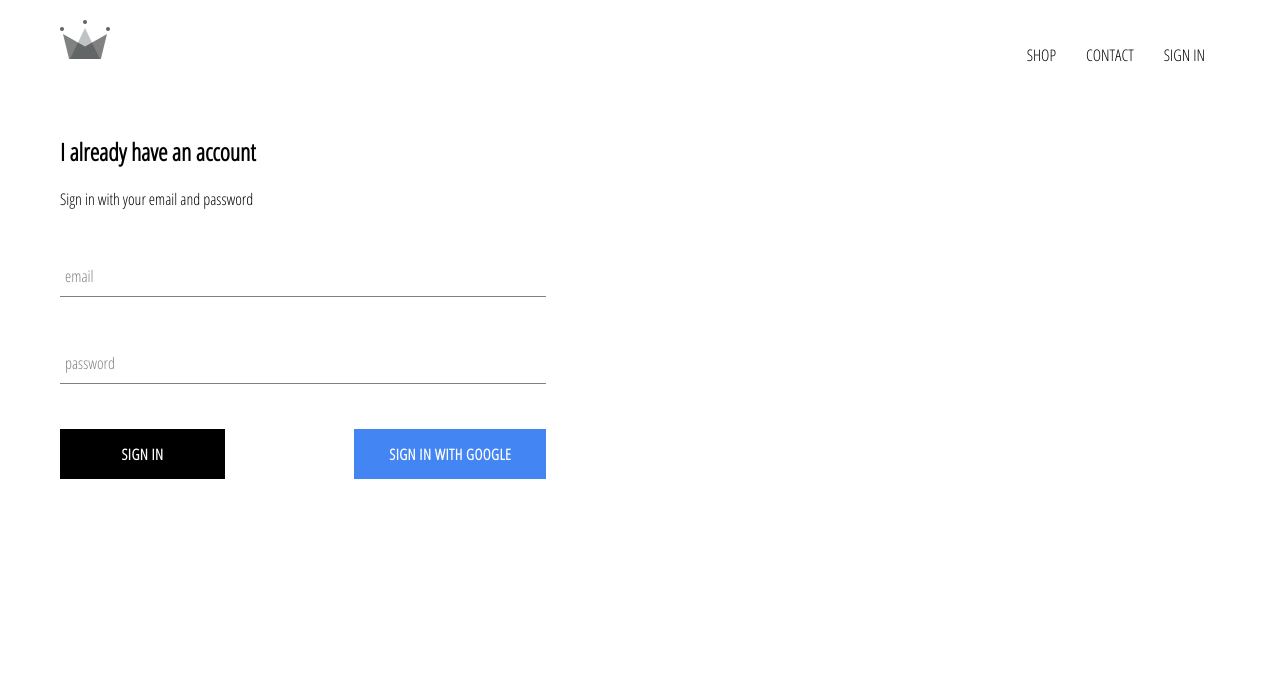
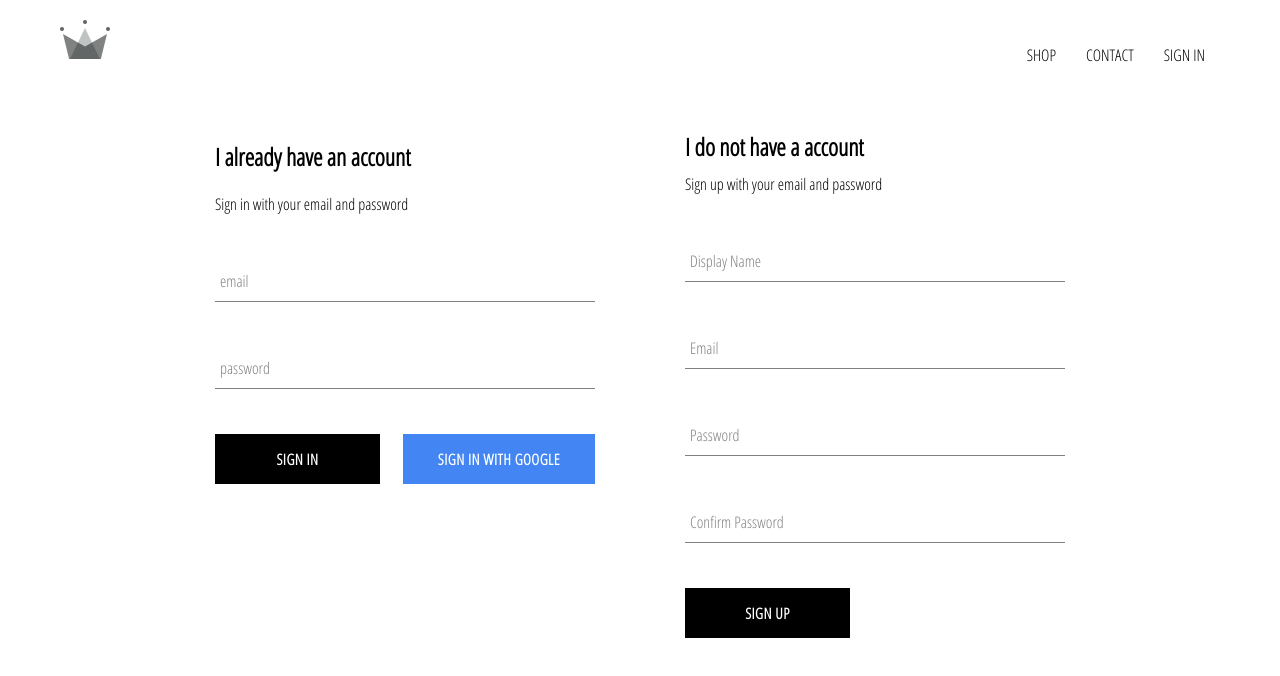
Before and after one commit to luigiramirezrodriguez/elroute, a React (Create React App) app: page /signin in a window 1280 px wide. Shown: the top 676 px of the page. Built offline with nearby package versions, Linux system fonts and the light colour scheme; no server answers.

Commit message:
implement firebase utils, includes ability to store authenticated user into our firestore

```diff
--- a/src/App.js
+++ b/src/App.js
@@ -3,10 +3,10 @@
 import './App.css';
 
 import HomePage from './pages/homepage/homepage.components';
-import ShopPage from './pages/shop/shop.components.jsx';
-import SignInandSignUpPage from './pages/sign-in-and-sign-up/sign-in-and-sign-up.components.jsx';
-import Header from './components/header/header.components.jsx';
-import { auth } from './firebase/firebase.utils';
+import ShopPage from './pages/shop/shop.components';
+import SignInandSignUpPage from './pages/sign-in-and-sign-up/sign-in-and-sign-up.components';
+import Header from './components/header/header.components';
+import { auth, createUserProfileDocument } from './firebase/firebase.utils';
 
 
 class App extends React.Component {
@@ -22,11 +22,30 @@
   unsubscribeFromAuth = null;
 
   componentDidMount(){
-    this.unsubscribeFromAuth = auth.onAuthStateChanged(user => {
-      this.setState({ currentUser: user }) ;
-      console.log(user.displayName);
+    this.unsubscribeFromAuth = auth.onAuthStateChanged(async userAuth => {
+      // createUserProfileDocument(user);
+      if(userAuth){
+        const userRef = await createUserProfileDocument(userAuth);
+
+        userRef.onSnapshot(snapShot => {
+          // console.log(snapShot);
+          this.setState({
+            currentUser: {
+              id: snapShot.id,
+              ...snapShot.data()
+            }
+          }, () => {console.log(this.state);});
+        });
+
+        this.setState( {currentUser: userAuth });
+      }else{
+        //I added this else.
+        this.setState( {currentUser: '' });
+      }
+
     });
   }
+
 
   componentWillUnamount() {
     this.unsubscribeFromAuth();
--- a/src/components/sign-in/sign-in.components.jsx
+++ b/src/components/sign-in/sign-in.components.jsx
@@ -2,7 +2,7 @@
 import FormInput from '../form-input/form-input.components';
 import CustomButton from '../custom-buttom/custom-buttom.components';
 
-import { signInWithGoogle } from '../../firebase/firebase.utils';
+import { auth, signInWithGoogle } from '../../firebase/firebase.utils';
 
 import './sign-in.styles.scss';
 
@@ -19,10 +19,18 @@
     }
 
 
-    handleSubmit = event => {
+    handleSubmit = async event => {
         event.preventDefault();
-        this.state({ email: '', password: ''  })
+        const { email, password } = this.state;
+
+        try {
+            await auth.signInWithEmailAndPassword(email, password);
+            this.state({ email: '', password: ''  });
+        }catch(error){
+            console.log(error)
+        }
     }
+
 
     handleChange = event => {
         const { value, name } = event.target;
--- a/src/components/sign-in/sign-in.styles.scss
+++ b/src/components/sign-in/sign-in.styles.scss
@@ -1,5 +1,6 @@
 .sign-in {
-    width: 38vw;
+    // width: 38vw;
+    width: 380px;
     display: flex;
     flex-direction: column;
 }
--- /dev/null
+++ b/src/components/sign-up/sign-up.components.jsx
@@ -0,0 +1,101 @@
+import React from 'react';
+import FormInput from '../form-input/form-input.components';
+import CustomButton from '../custom-buttom/custom-buttom.components';
+import { auth, createUserProfileDocument } from '../../firebase/firebase.utils';
+
+import './sign-up.styles.scss';
+
+class SignUp extends React.Component {
+  constructor() {
+    super();
+
+    this.state = {
+      displayName: '',
+      email: '',
+      password: '',
+      confirmPassword: ''
+    };
+  }
+
+  handleSubmit = async event => {
+    event.preventDefault();
+
+    const { displayName, email, password, confirmPassword } = this.state;
+
+    if (password !== confirmPassword) {
+      alert("Passwords don't match");
+      return;
+    }
+
+    try {
+      const { user } = await auth.createUserWithEmailAndPassword(
+        email,
+        password
+      );
+
+      await createUserProfileDocument(user, { displayName });
+
+      this.setState({
+        displayName: '',
+        email: '',
+        password: '',
+        confirmPassword: ''
+      });
+    } catch (error) {
+      console.error(error);
+    }
+  };
+
+  handleChange = event => {
+    const { name, value } = event.target;
+
+    this.setState({ [name]: value });
+  };
+
+  render() {
+    const { displayName, email, password, confirmPassword } = this.state;
+    return (
+      <div className='sign-up'>
+        <h2 className='title'>I do not have a account</h2>
+        <span>Sign up with your email and password</span>
+        <form className='sign-up-form' onSubmit={this.handleSubmit}>
+          <FormInput
+            type='text'
+            name='displayName'
+            value={displayName}
+            onChange={this.handleChange}
+            label='Display Name'
+            required
+          />
+          <FormInput
+            type='email'
+            name='email'
+            value={email}
+            onChange={this.handleChange}
+            label='Email'
+            required
+          />
+          <FormInput
+            type='password'
+            name='password'
+            value={password}
+            onChange={this.handleChange}
+            label='Password'
+            required
+          />
+          <FormInput
+            type='password'
+            name='confirmPassword'
+            value={confirmPassword}
+            onChange={this.handleChange}
+            label='Confirm Password'
+            required
+          />
+          <CustomButton type='submit'>SIGN UP</CustomButton>
+        </form>
+      </div>
+    );
+  }
+}
+
+export default SignUp;
--- /dev/null
+++ b/src/components/sign-up/sign-up.styles.scss
@@ -0,0 +1,9 @@
+.sign-up {
+  display: flex;
+  flex-direction: column;
+  width: 380px;
+
+  .title {
+    margin: 10px 0;
+  }
+}
--- a/src/firebase/firebase.utils.js
+++ b/src/firebase/firebase.utils.js
@@ -12,6 +12,35 @@
     measurementId: "G-11LL94F44C"
 };
 
+export const createUserProfileDocument = async (userAuth, additionalData) => {
+    if (!userAuth) return;
+
+    // const userRef = firestore.doc('users/B7Zre2JhMa36vRiUn8yl');
+    const userRef = firestore.doc(`users/${userAuth.uid}`);
+    const snapShot = await userRef.get();
+    // console.log(snapShot);
+
+
+    if(!snapShot.exists){
+        const { displayName, email} = userAuth;
+        const createdAt = new Date();
+
+        try{
+            await userRef.set({
+                displayName,
+                email,
+                createdAt,
+                ...additionalData
+            })
+        }catch(error){
+            console.log('error creating user', error.message);
+        }
+    }
+
+    return userRef;
+}
+
+
 firebase.initializeApp(config);
 
 export const auth = firebase.auth();
--- a/src/pages/sign-in-and-sign-up/sign-in-and-sign-up.components.jsx
+++ b/src/pages/sign-in-and-sign-up/sign-in-and-sign-up.components.jsx
@@ -1,10 +1,12 @@
 import React from 'react';
 import SignIn from '../../components/sign-in/sign-in.components';
+import SignUp from '../../components/sign-up/sign-up.components';
 import './sign-in-and-sign-up.styles.scss';
 
 const SignInandSignUpPage = () => (
     <div className='sign-in-and-sign-up'>
         <SignIn />
+        <SignUp />
     </div>
 )
 
--- a/src/pages/sign-in-and-sign-up/sign-in-and-sign-up.styles.scss
+++ b/src/pages/sign-in-and-sign-up/sign-in-and-sign-up.styles.scss
@@ -0,0 +1,6 @@
+.sign-in-and-sign-up {
+  width: 850px;
+  display: flex;
+  justify-content: space-between;
+  margin: 30px auto;
+}
```
